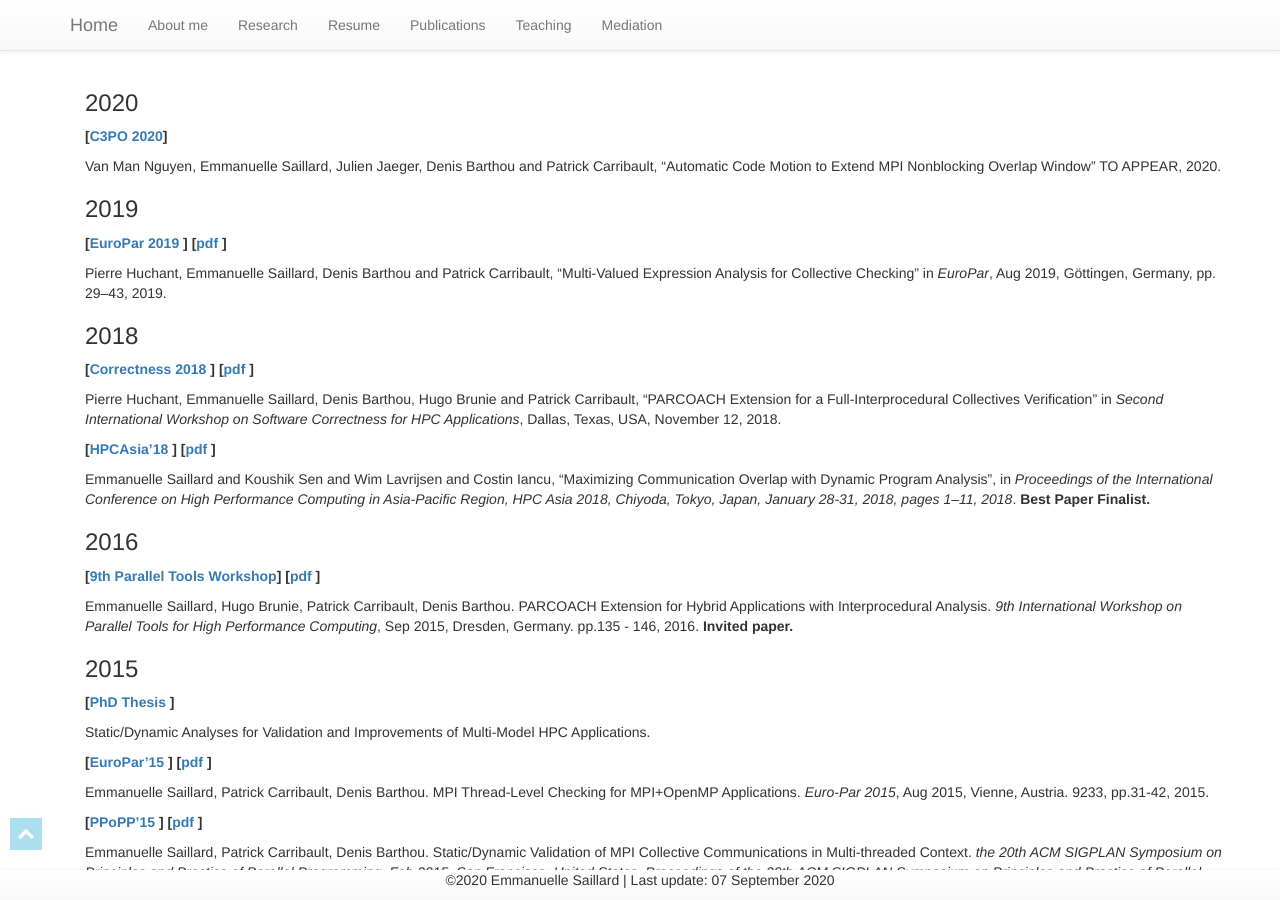
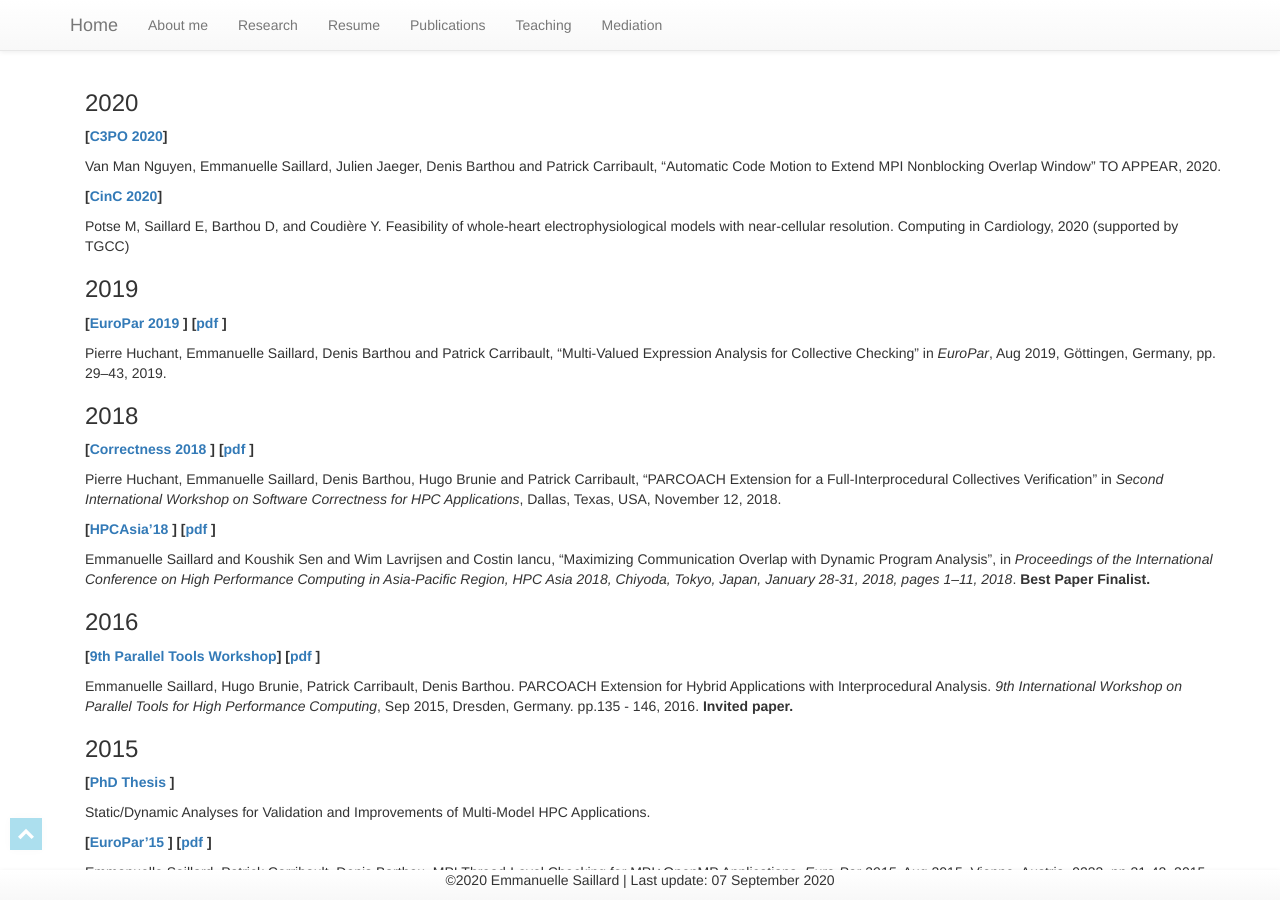
Before and after one commit to esaillar/manou, a Jekyll site: the page built from publications.md, in a window 1280 px wide and 900 px high. Built offline with Jekyll 4.4.1, drawn with Linux system fonts in a browser that asks for light colours.

Commit message:
new publi

```diff
--- a/publications.md
+++ b/publications.md
@@ -9,6 +9,14 @@ permalink: /publications/
 <b> [<a href="https://c3po-workshop.github.io/" target="_blank">C3PO 2020</a>] </b>
 <p markdown="1">
 Van Man Nguyen, Emmanuelle Saillard, Julien Jaeger, Denis Barthou and Patrick Carribault, "Automatic Code Motion to Extend MPI Nonblocking Overlap Window" TO APPEAR, 2020.
+</p>
+
+<b> [<a href="https://www.cinc2020.org" target="_blank">CinC 2020</a>] </b>
+<p markdown="1">
+Potse M, Saillard E, Barthou D, and Coudière Y.  Feasibility of
+whole-heart electrophysiological models with near-cellular resolution.
+Computing in Cardiology, 2020
+(supported by TGCC)
 </p>
 
 ### 2019
```
Also changed, not shown: Gemfile.lock.
